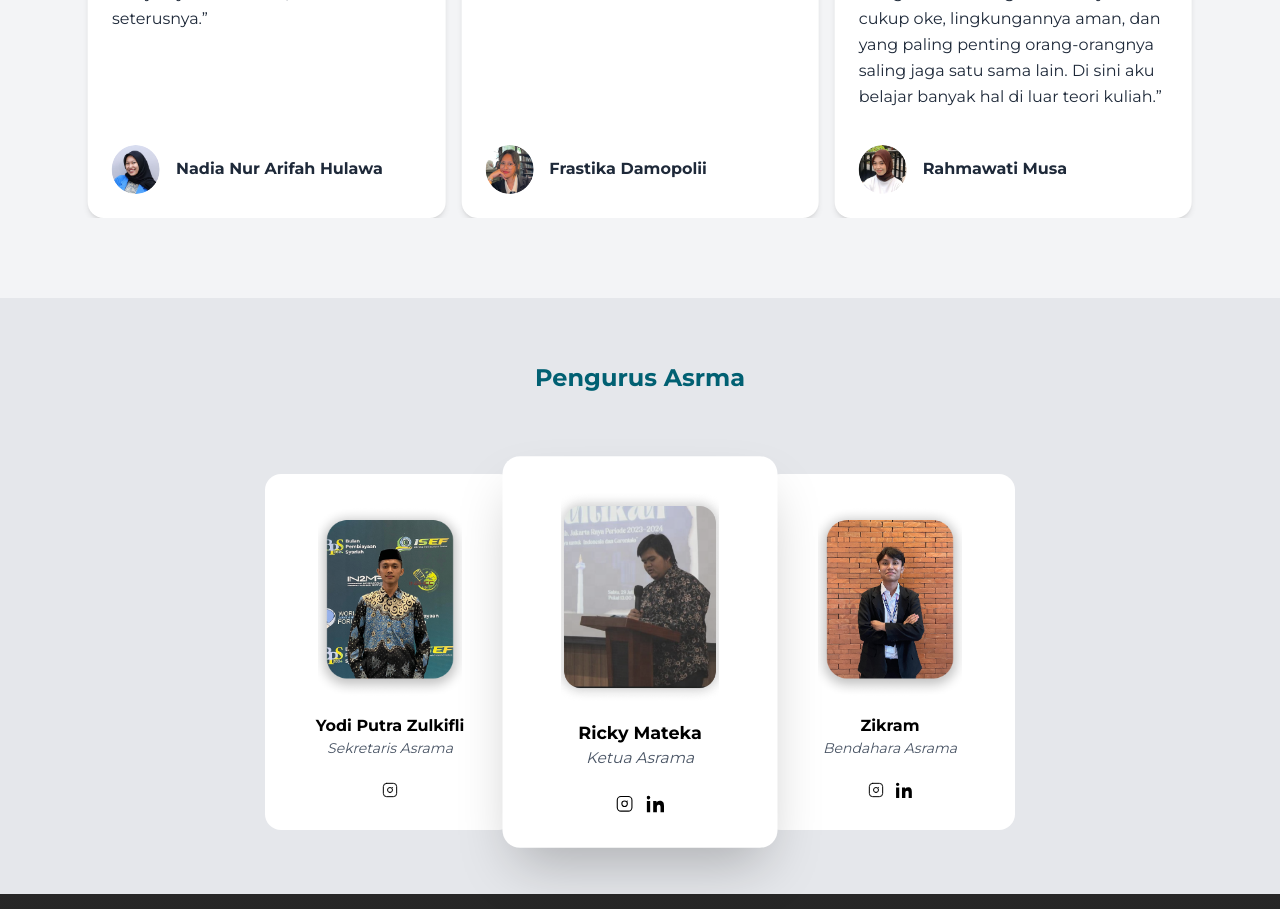
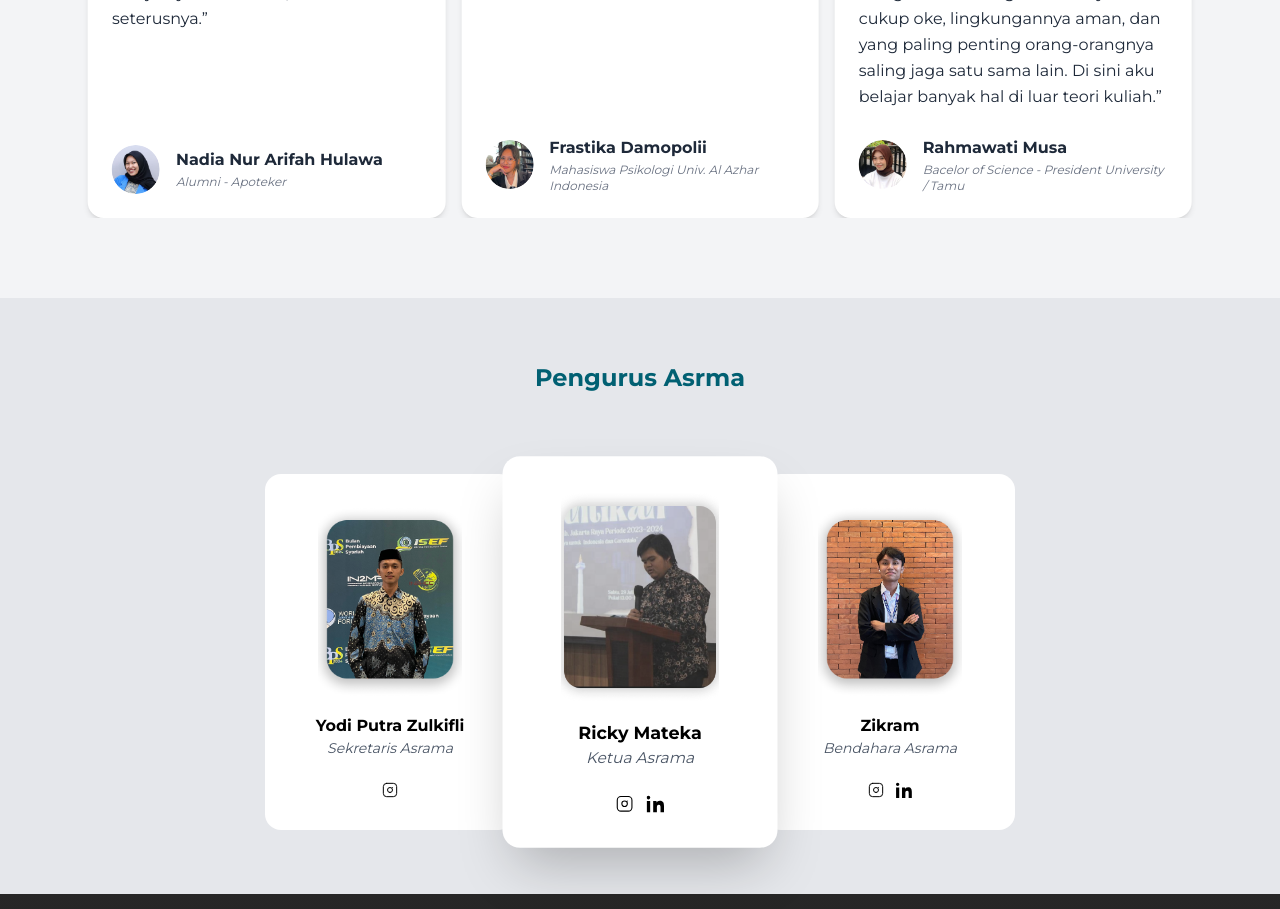
Before and after one commit to renaldimohamad/ladorm, a Next.js app: page / in a window 1280 px wide. Shown: the part 1960-2869 px from the top of the page. Built offline with nearby package versions, Linux system fonts and the light colour scheme.

Commit message:
🐞 fix: update role testimonials data

```diff
--- a/src/app/layout.tsx
+++ b/src/app/layout.tsx
@@ -18,26 +18,26 @@ const geistMono = Geist_Mono({
 // };
 
 export const metadata: Metadata = {
-  title: "Ladorm",
+  title: "LADorm",
   description: "Asrama Mahasiswa Gorontalo - Tempat nyaman dan terjangkau.",
   openGraph: {
-    title: "Ladorm - Asrama Mahasiswa Gorontalo",
+    title: "LADorm - Asrama Mahasiswa Gorontalo",
     description: "Tempat nyaman dan terjangkau untuk mahasiswa Gorontalo.",
     url: "https://student-dormitory.vercel.app",
-    siteName: "Ladorm",
+    siteName: "LADorm",
     images: [
       {
         url: "https://student-dormitory.vercel.app/images/asrama_profile_img.webp",
         width: 1200,
         height: 630,
-        alt: "Ladorm - Asrama Mahasiswa Gorontalo",
+        alt: "LADorm - Asrama Mahasiswa Gorontalo",
       },
     ],
     type: "website",
   },
   twitter: {
     card: "summary_large_image",
-    title: "Ladorm - Asrama Mahasiswa Gorontalo",
+    title: "LADorm - Asrama Mahasiswa Gorontalo",
     description: "Tempat nyaman dan terjangkau untuk mahasiswa Gorontalo.",
     images: [
       "https://student-dormitory.vercel.app/images/asrama_profile_img.webp",
--- a/src/app/page.tsx
+++ b/src/app/page.tsx
@@ -143,9 +143,14 @@ export default function Home() {
                             className="rounded-full object-cover"
                           />
 
-                          <h3 className="font-bold text-sm sm:text-base">
-                            {item.name}
-                          </h3>
+                          <div className="flex flex-col items-start space-y-0.5 leading-tight">
+                            <span className="font-bold text-sm sm:text-base">
+                              {item.name}
+                            </span>
+                            <span className="text-gray-500 text-xs italic">
+                              {item.role}
+                            </span>
+                          </div>
                         </div>
                       </TestimonialsWrapper>
                     </div>
--- a/src/components/contact-us/contactInfo.tsx
+++ b/src/components/contact-us/contactInfo.tsx
@@ -1,6 +1,7 @@
 "use client";
 import { motion } from "framer-motion";
 import contactItems from "./contactItems";
+import "./index.css";
 
 const fadeInUp = {
   hidden: { opacity: 0, y: 30 },
@@ -27,7 +28,7 @@ export default function ContactInfo() {
         {contactItems.map((item: any, i: number) => (
           <motion.li
             key={i}
-            className="flex items-start gap-3 py-4 border-b last:border-none border-dashed border-green-200 hover:bg-green-100/100 transition-all duration-300 rounded-md px-2 cursor-pointer"
+            className="flex items-start gap-3 py-4 border-b last:border-none border-dashed border-green-200 hover:bg-green-100/100 transition-all duration-300 rounded-md px-2"
             variants={fadeInUp}
             custom={i + 2}
           >
@@ -43,7 +44,7 @@ export default function ContactInfo() {
                   href={item.href}
                   target="_blank"
                   rel="noopener noreferrer"
-                  className="break-all text-xs sm:text-sm md:text-base text-green-700 hover:underline"
+                  className="break-all text-xs sm:text-sm md:text-base text-green-700 footer-link-contact-hover"
                 >
                   {item.value}
                 </a>
--- a/src/components/contact-us/contactcForm.tsx
+++ b/src/components/contact-us/contactcForm.tsx
@@ -18,7 +18,10 @@ const fadeInUp = {
 };
 
 const schema = yup.object().shape({
-  firstName: yup.string().required("Nama Depan wajib diisi"),
+  firstName: yup
+    .string()
+    .min(3, "Nama Minimal 3 Karakter")
+    .required("Nama Depan wajib diisi"),
   lastName: yup.string().required("Nama Belakang wajib diisi"),
   email: yup.string().email("Email tidak valid").required("Email wajib diisi"),
   subject: yup.string().required("Subjeck wajib diisi"),
--- a/src/utils/Testimonials.ts
+++ b/src/utils/Testimonials.ts
@@ -4,7 +4,7 @@ export const testimonialsData = [
     avatar: "/images/Dea Sofyan.png",
     message:
       "Asrama tidak sesederhana tempat tinggal tapi asrama adalah rumah untuk pulang di tanah rantau. Terimakasih sudah berbagi cerita seatap dan serantau.",
-    role: "Mahasiswa UNG",
+    role: "Mahasiswa Farmasi ISTN - Profesi Apoteker",
     location: "Gorontalo",
     instagram: "https://instagram.com/rizkih",
     twitter: "https://twitter.com/rizkih",
@@ -14,7 +14,7 @@ export const testimonialsData = [
     avatar: "/images/Nadia Arifah.png",
     message:
       "Hidup di asrama? Tiap saat ada episode baru. Banyakkk tipe dan warna manusia yang bikin banyak belajarnya. ISTIMEWA, mau disini seterusnya.",
-    role: "Mahasiswa UNG",
+    role: "Alumni - Apoteker",
     location: "Gorontalo",
     instagram: "https://instagram.com/rizkih",
     twitter: "https://twitter.com/rizkih",
@@ -24,7 +24,7 @@ export const testimonialsData = [
     avatar: "/images/Frastika Damopolii.png",
     message:
       "For me, dormitory is a second home and the people in it are family.",
-    role: "Mahasiswa UNG",
+    role: "Mahasiswa Psikologi Univ. Al Azhar Indonesia",
     location: "Gorontalo",
     instagram: "https://instagram.com/rizkih",
     twitter: "https://twitter.com/rizkih",
@@ -34,7 +34,7 @@ export const testimonialsData = [
     avatar: "/images/rati-musa.png",
     message:
       "Sebagai cewek, aku sempat worry soal kenyamanan dan keamanan. Tapi setelah tinggal di LADORM, semua keraguan itu hilang. Fasilitasnya cukup oke, lingkungannya aman, dan yang paling penting orang-orangnya saling jaga satu sama lain. Di sini aku belajar banyak hal di luar teori kuliah.",
-    role: "Mahasiswa UNG",
+    role: "Bacelor of Science - President University / Tamu",
     location: "Gorontalo",
     instagram: "https://instagram.com/rizkih",
     twitter: "https://twitter.com/rizkih",
@@ -44,7 +44,7 @@ export const testimonialsData = [
     avatar: "/images/yoanli-image.png",
     message:
       "Tinggal di Asrama Gorontalo Lenteng Agung bikin saya ngerasa kayak punya keluarga kedua di Jakarta. Di sini bukan cuma tempat tinggal, tapi juga tempat bertumbuh dan saling support antar sesama anak rantau.",
-    role: "Mahasiswa UNG",
+    role: "Alumni - Sarjana Ekonomi Univ. Trilogi",
     location: "Gorontalo",
     instagram: "https://instagram.com/rizkih",
     twitter: "https://twitter.com/rizkih",
@@ -54,7 +54,7 @@ export const testimonialsData = [
     avatar: "/images/Fian Naway.png",
     message:
       "Asrama menjadi pilihan terbaik ketika rancangan ruang tak sekadar memayungi tubuh, tetapi juga merangkul jiwa menghadirkan harmoni antara fungsi, kenyamanan, dan rasa memiliki.",
-    role: "Mahasiswa UNG",
+    role: "Mahasiswa Teknik Arsitek - Pascasarjana Univ. Trisakti",
     location: "Gorontalo",
     instagram: "https://instagram.com/rizkih",
     twitter: "https://twitter.com/rizkih",
@@ -64,7 +64,7 @@ export const testimonialsData = [
     avatar: "/images/Taufiq hidyatullah Balu.png",
     message:
       "Asrama itu tempat nongkrong bareng, belajar hidup bareng, dapat banyak sodara, penuh cerita dan kebersamaan.",
-    role: "Mahasiswa UNG",
+    role: "Mahasiswa Farmasi UIN Jakarta - Profesi Apoteker",
     location: "Gorontalo",
     instagram: "https://instagram.com/rizkih",
     twitter: "https://twitter.com/rizkih",
@@ -74,7 +74,7 @@ export const testimonialsData = [
     avatar: "/images/Dicky Potutu.png",
     message:
       "Awalnya, saya kira tinggal di asrama itu bakal kaku dan ribet, tapi ternyata beda banget. LADORM sangat ramah dan kekeluargaannya kerasa. Tiap malam sering ngumpul bareng buat ngobrol atau ngerjain tugas bareng. Kalau capek kuliah, balik ke sini rasanya kayak pulang ke rumah.",
-    role: "Mahasiswa UNG",
+    role: "Mahasiswa Farmasi ISTN - Profesi Apoteker",
     location: "Gorontalo",
     instagram: "https://instagram.com/rizkih",
     twitter: "https://twitter.com/rizkih",
@@ -84,7 +84,7 @@ export const testimonialsData = [
     avatar: "/images/Alfian K. Hamzah.png",
     message:
       "LADORM itu tempat paling pas buat mahasiswa yang ingin belajar mandiri, tapi tetap punya support system. Dari kegiatan bareng sampe diskusi ringan di teras asrama, semua pengalaman di sini bikin gue lebih dewasa dan tangguh.",
-    role: "Mahasiswa UNG",
+    role: "Alumni - Magister Ilmu Hukum Univ. Trisakti",
     location: "Gorontalo",
     instagram: "https://instagram.com/rizkih",
     twitter: "https://twitter.com/rizkih",
```
Also changed, not shown: src/components/contact-us/index.css (added, +25 -0 lines).
